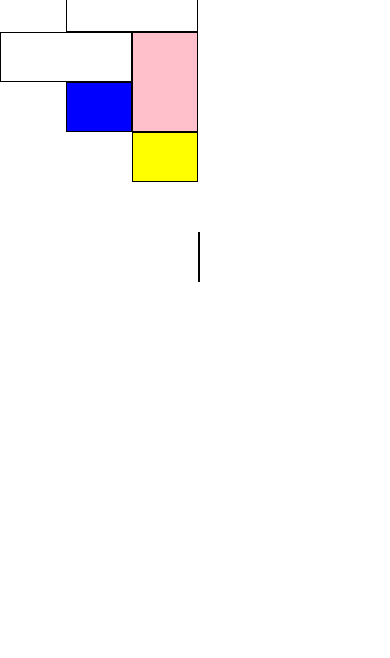
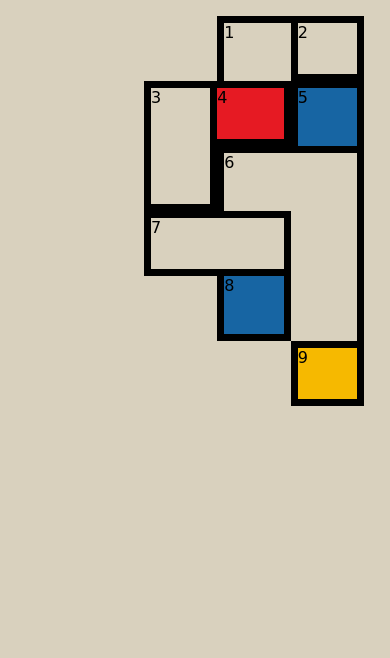
Before and after one commit to strangeforloop/reponsive-bauhaus-grid, a plain HTML site: page index.html in a window 390 px wide. Shown: the part 186-844 px from the top of the page. Drawn offline with Linux system fonts and the light colour scheme; a web font is replaced by a local one.

Commit message:
add two more responsive screen layouts

```diff
--- a/index.html
+++ b/index.html
@@ -8,22 +8,25 @@
   <title>Document</title>
 </head>
 <body>
-  <p>test</p>
-  <div class="grid">
-    <span class="block block-one"></span>
-    <span class="block block-two"></span>
-    <span class="block block-three"></span>
-    <span class="block block-four"></span>
-    <span class="block block-five"></span>
-    <span class="block block-six"></span>
-    <span class="block block-seven-top"></span>
-    <span class="block block-seven-bottom"></span>
-    <span class="block block-eight"></span>
-    <span class="block block-nine"></span>
-    <span class="block block-ten"></span>
-    <!-- <span class="block block-eleven"></span>
-    <span class="block block-twelve"></span>
-    <span class="block block-thirteen"></span> -->
+  <div class="container">
+    <p class="title">Responsive Bauhaus Experiment</p>
+    <div class="grid">
+      <span class="block block-one">1</span>
+      <span class="block block-two">2</span>
+      <span class="block block-three">3</span>
+      <span class="block block-four">4</span>
+      <span class="block block-five">5</span>
+      <span class="block block-six-a">6</span>
+      <span class="block block-six-b"></span>
+      <span class="block block-seven">7</span>
+      <!-- <span class="block block-seven-bottom">7</span> -->
+      <span class="block block-eight">8</span>
+      <span class="block block-nine">9</span>
+      <!-- <span class="block block-ten">10</span> -->
+      <!-- <span class="block block-eleven"></span>
+        <span class="block block-twelve"></span>
+        <span class="block block-thirteen"></span> -->
+    </div>
   </div>
 </body>
 </html>
--- a/style.css
+++ b/style.css
@@ -1,32 +1,66 @@
+@import url('https://fonts.googleapis.com/css2?family=Baumans&display=swap');
+
+:root {
+  --background: #d9d1be;
+  --blue: #1765a3;
+  --red: #e61a23;
+  --yellow: #f6b900;
+}
+
 * {
-  box-sizing: border-box;
+  /* box-sizing: border-box; */
   margin: 0;
   padding: 0;
   border-collapse: collapse;
 }
 
+body {
+  background-color: var(--background);
+  font-family: 'Baumans', cursive;
+}
+
+.container {
+  margin: 2rem 5rem;
+}
+
+.title {
+  font-size: 2.5rem;
+  font-weight: 800;
+}
+
 .grid {
-  width: 200px;
+  margin: 2rem 4rem;
+  width: 220px;
   display: grid;
   grid-template-columns: 1fr 1fr 1fr;
-  grid-template-areas: ". one two"
+  /* grid-template-areas: ". one two"
                        "three four ."
                        "three . five"
-                       ". seven-top seven-top"
-                       "eight eight seven-bottom"
-                       ". nine seven-bottom"
-                       ". . ten";
-  grid-auto-rows: 50px;
+                       ". six-a six-b"
+                       "seven seven six-b"
+                       ". eight six-b"
+                       ". . nine"; */
+  grid-template-areas: ". one two"
+                       "three four five"
+                       "three six-a six-b"
+                       "seven seven six-b"
+                       ". eight six-b"
+                       ". . nine";
+  grid-auto-rows: 65px;
 }
 
 .block {
-  border: 1px solid;
+  border: 7px solid;
 }
 
 .block-one {
+  /* border: none; */
   grid-area: one;
-  width: 100%;
-  color: pink;
+  border-right: none;
+  border-bottom: none;
+  /* width: 100%; */
+  /* background: rgb(182, 126, 145); */
+  /* outline: 1px solid; */
 }
 
 .block-two {
@@ -34,44 +68,57 @@
 }
 
 .block-three {
-  grid-area: one;
+  grid-area: three;
 }
 
 .block-four {
   grid-area: four;
-  background: red;
+  background: var(--red);;
+  border-left: none;
 }
 
 .block-five {
   grid-area: five;
-  background: blue;
+  background: var(--blue);
+  border-bottom: none;
 }
 
-.block-six {
-  grid-area: six;
+.block-six-a {
+  grid-area: six-a;
+  border-bottom: none;
+  border-right: none;
 }
 
-.block-seven-top {
+.block-six-b {
+  grid-area: six-b;
+  border-left: none;
+  border-bottom: none;
+}
+
+.block-seven {
+  grid-area: seven;
+}
+/* .block-seven-top {
   grid-area: seven-top;
 }
 
 .block-seven-bottom {
   grid-area: seven-bottom;
-  background: pink;
-}
+} */
 
 .block-eight {
   grid-area: eight;
+  background: var(--blue);
+  border-top: none;
 }
 
 .block-nine {
   grid-area: nine;
-  background: blue;
+  background: var(--yellow);
 }
 
 .block-ten {
   grid-area: ten;
-  background: yellow;
 }
 
 /* .block-eleven {
@@ -85,3 +132,60 @@
 .block-thirteen {
   grid-area: thirteen;
 } */
+
+@media (min-width: 678px) {
+  .grid {
+    width: 320px;
+    grid-auto-rows: 85px;
+    grid-template-columns: 1fr 1fr 1fr 1fr;
+    grid-template-areas: ". one two five"
+                         "three four . ."
+                         "three six-a six-a ."
+                         "seven seven six-b nine"
+                         ". eight six-b .";
+  }
+
+  .block-two {
+    border-right: none;
+  }
+
+  .block-three {
+    border-right: none;
+    border-bottom: none;
+  }
+
+  .block-four {
+    border-bottom: none;
+    border-left: 7px solid;
+  }
+
+  .block-five {
+    border-bottom: 7px solid;
+  }
+
+  .block-six-a {
+    border-right: 7px solid;
+  }
+
+  .block-six-b {
+    border-top: none;
+    border-bottom: 7px solid;
+  }
+
+  .block-nine {
+    border-left: none;
+  }
+}
+
+@media (min-width: 700px) {
+  .grid {
+    width: 320px;
+    grid-auto-rows: 85px;
+    grid-template-columns: 1fr 1fr 1fr 1fr 1fr;
+    grid-template-areas: ". one two five ."
+                         "three four six-a six-a ."
+                         "three . .six-b nine"
+                         "seven seven eight six-b .";
+  }
+
+}
```
